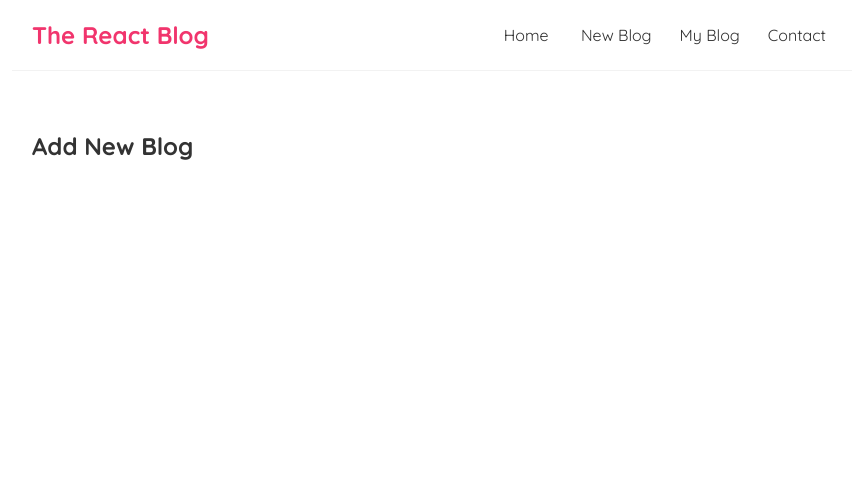
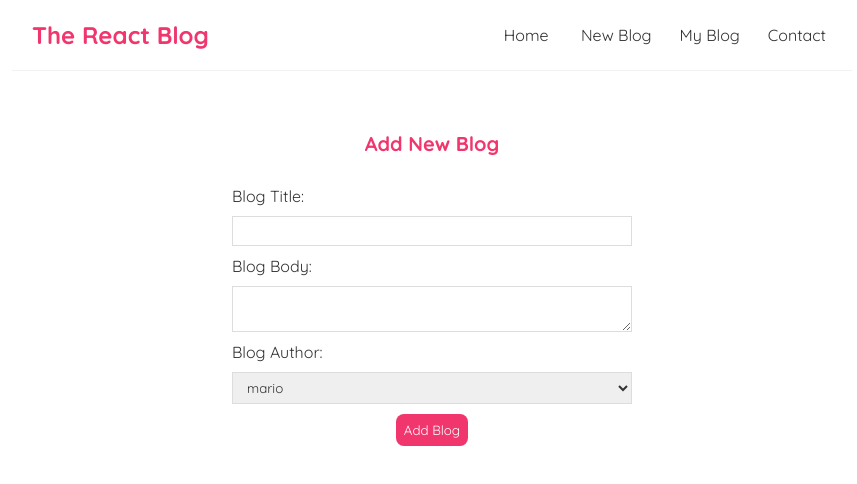
Before and after one commit to arindom38/React-Basic, a React (Create React App) app in the folder my-blog/: page /create in a window 1280 px wide. Shown: the top 484 px of the page, without its empty margins (208-1065 px from the left). Built offline with nearby package versions, Linux system fonts and the light colour scheme.

Commit message:
added new blog form

```diff
--- a/my-blog/src/Create.js
+++ b/my-blog/src/Create.js
@@ -1,9 +1,45 @@
+import { useState } from "react";
+
 const Create = () => {
+    const [title, setTitle] = useState('')
+    const [body, setBody] = useState('')
+    const [author, setAuthor] = useState('')
+
+    const handleSubmit = (e) => {
+        e.preventDefault()
+        const blog = {title,body,author}
+        console.log(blog)
+    }
     return (
         <div className="create">
             <h2>Add New Blog</h2>
+            <form onSubmit={handleSubmit}>
+                <label>Blog Title:</label>
+                <input
+                    type="text"
+                    required
+                    value={title}
+                    onChange={(e) => setTitle(e.target.value)}
+                />
+                <label>Blog Body:</label>
+                <textarea
+                    required
+                    value={body}
+                    onChange={(e) => setBody(e.target.value)}
+                ></textarea>
+                <label>Blog Author:</label>
+                <select
+                    required
+                    value={author}
+                    onChange={(e) => setAuthor(e.target.value)}
+                >
+                    <option value="mario">mario</option>
+                    <option value="yoshi">yoshi</option>
+                </select>
+                <button>Add Blog</button>
+            </form>
         </div>
-     );
+    );
 }
 
 export default Create;
--- a/my-blog/src/index.css
+++ b/my-blog/src/index.css
@@ -78,3 +78,35 @@
 .blog-details div {
   margin: 20px 0;
 }
+
+/* create new blog form */
+.create {
+  max-width: 400px;
+  margin: 0 auto;
+  text-align: center;
+}
+.create label {
+  text-align: left;
+  display: block;
+}
+.create h2 {
+  font-size: 20px;
+  color: #f1356d;
+  margin-bottom: 30px;
+}
+.create input, .create textarea, .create select {
+  width: 100%;
+  padding: 6px 10px;
+  margin: 10px 0;
+  border: 1px solid #ddd;
+  box-sizing: border-box;
+  display: block;
+}
+.create button {
+  background: #f1356d;
+  color: #fff;
+  border: 0;
+  padding: 8px;
+  border-radius: 8px;
+  cursor: pointer;
+}
```
